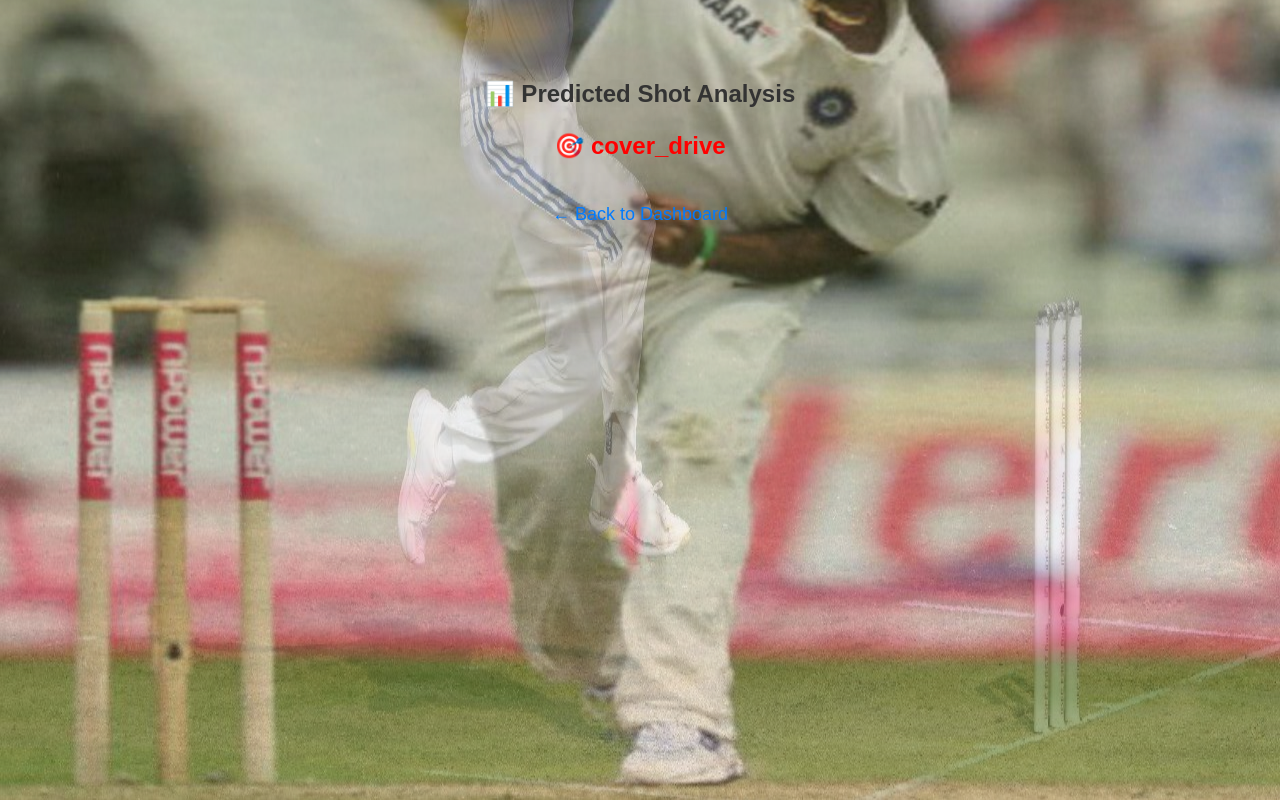
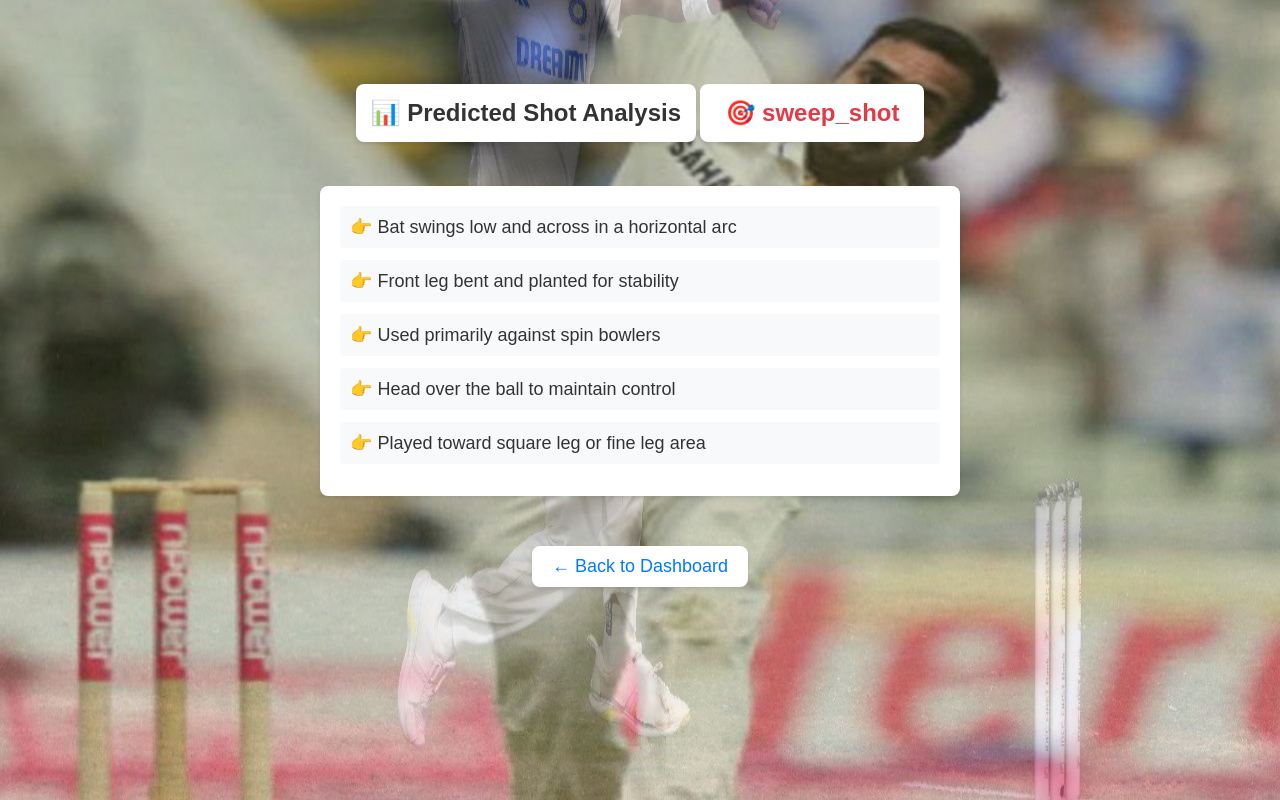
Before and after one commit to GovindG7040/cricket-shot-detection, a FastAPI app: page /analysis in a window 1280 px wide. Run offline with FastAPI, Linux system fonts and the light colour scheme.

Commit message:
feedback and response updated

```diff
--- /dev/null
+++ b/latest_prediction.json
@@ -0,0 +1 @@
+{"predicted_shot": "sweep_shot", "description": ["Bat swings low and across in a horizontal arc", "Front leg bent and planted for stability", "Used primarily against spin bowlers", "Head over the ball to maintain control", "Played toward square leg or fine leg area"]}
--- a/main.py
+++ b/main.py
@@ -1,4 +1,4 @@
-from fastapi import FastAPI, File, UploadFile, Form, Request, Depends
+from fastapi import FastAPI, File, UploadFile, Form, Request, Depends, HTTPException
 from fastapi.responses import HTMLResponse, RedirectResponse
 from fastapi.templating import Jinja2Templates
 from fastapi.staticfiles import StaticFiles
@@ -7,9 +7,11 @@
 from routes.predict import predict_image
 import shutil
 import os
+import json
 from database import get_feedback_collection
 from routes.auth import get_current_user  # ✅ This should decode the JWT
 from datetime import datetime
+from routes.feedback import router as feedback_router
 from bson.objectid import ObjectId
 app = FastAPI()
 
@@ -26,6 +28,7 @@
 # ✅ Include authentication routes
 app.include_router(auth_router, prefix="/auth", tags=["auth"])
 app.include_router(admin_router, prefix="/admin", tags=["admin"])
+app.include_router(feedback_router, tags=["feedback"])
 
 # ✅ Home Page
 @app.get("/", response_class=HTMLResponse)
@@ -48,25 +51,35 @@
     user_email = current_user.get("email")
 
     feedbacks_collection = get_feedback_collection()
-    feedback = await feedbacks_collection.find_one({"user": user_email})
+    feedback_cursor = feedbacks_collection.find({"user": user_email})
+    feedbacks = await feedback_cursor.to_list(length=100)  # or any upper limit
 
-    print("Feedback for user dashboard:", feedback)  # for debugging
+
+    print("Feedback for user dashboard:", feedbacks)  # for debugging
 
     return templates.TemplateResponse("dashboard.html", {
-        "request": request,
-        "feedback": feedback
-    })
+    "request": request,
+    "feedbacks": feedbacks
+})
+
 
 # ✅ Analysis Page
 @app.get("/analysis", response_class=HTMLResponse)
 async def analysis_page(request: Request):
     try:
-        with open("latest_prediction.txt", "r") as f:
-            result = f.read()
-    except FileNotFoundError:
-        result = "No analysis available. Please upload an image first."
+        with open("latest_prediction.json", "r") as f:
+            result = json.load(f)
+    except (FileNotFoundError, json.JSONDecodeError):
+        result = {
+            "predicted_shot": "❌ No analysis available.",
+            "description": []
+        }
 
-    return templates.TemplateResponse("analysis.html", {"request": request, "result": result})
+    return templates.TemplateResponse("analysis.html", {
+        "request": request,
+        "predicted_shot": result["predicted_shot"],
+        "description": result["description"]
+    })
 
 # ✅ Contact Form Submission
 @app.post("/contact", response_class=HTMLResponse)
@@ -93,8 +106,9 @@
     prediction = await predict_image(file_location, request)
     print(f"🎯 Prediction: {prediction}")
 
-    with open("latest_prediction.txt", "w") as f:
-        f.write(prediction)
+    # Save full prediction as JSON
+    with open("latest_prediction.json", "w") as f:
+        json.dump(prediction, f)
 
     return RedirectResponse(url="/analysis", status_code=303)
 
--- a/routes/predict.py
+++ b/routes/predict.py
@@ -7,7 +7,7 @@
 from services.model_service import predict_shot  # Use model loading from this service
 from database import get_prediction_logs_collection
 from datetime import datetime
-from routes.auth import get_current_user  # You’ll need this if using user info
+from routes.auth import get_current_user
 import os
 
 # ---------- Config Detectron2 ----------
@@ -20,9 +20,41 @@
 
 predictor = DefaultPredictor(cfg)
 
-# ---------- Fixed Image Dimensions Used During Training ----------
+# ---------- Fixed Image Dimensions ----------
 FIXED_WIDTH = 640
 FIXED_HEIGHT = 480
+
+# ---------- Static Shot Descriptions ----------
+SHOT_DESCRIPTIONS = {
+    "cover_drive": [
+        "Bat facing towards cover region",
+        "Front foot moves toward the pitch of the ball",
+        "Ball is played under the eyes with a full face of the bat",
+        "Shoulders stay aligned with the shot direction",
+        "Elbows high to guide the bat smoothly"
+    ],
+    "pull_shot": [
+        "Bat swings horizontally across the body",
+        "Back foot shifts backward and across",
+        "Head stays stable and eyes on the ball",
+        "Perfect shot for short-pitched deliveries",
+        "Follow-through ends around chest or shoulder height"
+    ],
+    "leg_glance": [
+        "Bat angled softly toward the leg side",
+        "Minimal footwork — relies on timing and placement",
+        "Wrists guide the ball using a flicking motion",
+        "Played to balls drifting toward leg stump",
+        "Shot placement is typically fine behind square"
+    ],
+    "sweep_shot": [
+        "Bat swings low and across in a horizontal arc",
+        "Front leg bent and planted for stability",
+        "Used primarily against spin bowlers",
+        "Head over the ball to maintain control",
+        "Played toward square leg or fine leg area"
+    ]
+}
 
 # ---------- Extract Keypoints ----------
 def extract_keypoints(image_path):
@@ -45,39 +77,46 @@
         print("⚠️ Incomplete keypoints detected.")
         return None
 
-    # Flatten and pad if necessary
+    # Flatten and pad
     flattened = keypoints_xy.flatten().tolist()
     while len(flattened) < 34:
         flattened.append(0.0)
     return flattened[:34]
 
-# ---------- Predict Shot ----------
+# ---------- Predict Image ----------
 async def predict_image(image_path, request):
     keypoints = extract_keypoints(image_path)
     if not keypoints:
-        return "❌ No valid keypoints found in image."
+        return {"error": "❌ No valid keypoints found in image."}
 
+    # Scale
     scaled = []
     for i in range(0, len(keypoints), 2):
         x = keypoints[i] / FIXED_WIDTH
         y = keypoints[i + 1] / FIXED_HEIGHT
         scaled.extend([x, y])
 
+    # Normalize
     normalized = [(val - 0.5) * 2 for val in scaled]
     predicted_label = predict_shot([normalized])
     print(f"🎯 Prediction: {predicted_label}")
 
-    # ✅ Log prediction (without confidence)
+    # Description lookup
+    description = SHOT_DESCRIPTIONS.get(predicted_label, ["No description available."])
+
+    # Log prediction
     user = await get_current_user(request)
     user_email = user["email"] if user and "email" in user else "unknown"
     logs_collection = get_prediction_logs_collection()
 
     await logs_collection.insert_one({
-    "user_email": user_email,
-    "image_name": os.path.basename(image_path),
-    "predicted_shot": predicted_label,
-    "timestamp": datetime.utcnow()
-})
+        "user_email": user_email,
+        "image_name": os.path.basename(image_path),
+        "predicted_shot": predicted_label,
+        "timestamp": datetime.utcnow()
+    })
 
-
-    return predicted_label
+    return {
+        "predicted_shot": predicted_label,
+        "description": description
+    }
--- a/templates/analysis.html
+++ b/templates/analysis.html
@@ -14,27 +14,73 @@
         }
         h2 {
             color: #333;
+            background-color: #fff;
+            padding: 15px;
+            border-radius: 8px;
+            box-shadow: 0 2px 4px rgba(0,0,0,0.1);
+            display: inline-block;
         }
         p {
             font-size: 24px;
-            color: red;
+            color: #e63946;
             font-weight: bold;
+            background-color: #fff;
+            padding: 15px 25px;
+            border-radius: 8px;
+            box-shadow: 0 2px 4px rgba(0,0,0,0.1);
+            display: inline-block;
+        }
+        ul {
+            list-style-type: none;
+            padding: 20px;
+            margin: 20px auto;
+            max-width: 600px;
+            background-color: #fff;
+            border-radius: 8px;
+            box-shadow: 0 2px 4px rgba(0,0,0,0.1);
+        }
+        li {
+            font-size: 18px;
+            color: #333;
+            margin-bottom: 12px;
+            padding: 10px;
+            background-color: #f8f9fa;
+            border-radius: 4px;
+            text-align: left;
         }
         a {
             display: inline-block;
-            margin-top: 20px;
+            margin-top: 30px;
             font-size: 18px;
             text-decoration: none;
             color: #007bff;
+            background-color: #fff;
+            padding: 10px 20px;
+            border-radius: 8px;
+            box-shadow: 0 2px 4px rgba(0,0,0,0.1);
+            transition: all 0.3s ease;
         }
         a:hover {
-            text-decoration: underline;
+            text-decoration: none;
+            background-color: #007bff;
+            color: #fff;
         }
     </style>
 </head>
 <body>
     <h2>📊 Predicted Shot Analysis</h2>
-    <p>🎯 <strong>{{ result }}</strong></p>
+    <p>🎯 <strong>{{ predicted_shot }}</strong></p>
+
+    {% if description %}
+        <ul>
+            {% for point in description %}
+                <li>👉 {{ point }}</li>
+            {% endfor %}
+        </ul>
+    {% else %}
+        <p>No description available.</p>
+    {% endif %}
+
     <a href="/dashboard">← Back to Dashboard</a>
 </body>
 </html>
```
Also changed, not shown: routes/feedback.py (added, +16 -0 lines), templates/dashboard.html (+28 -26 lines), static/uploads/pullshot_tech17.jpg (added).
